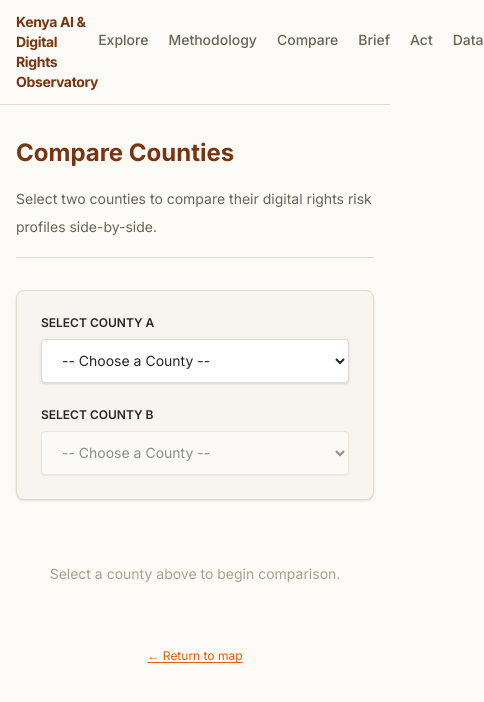
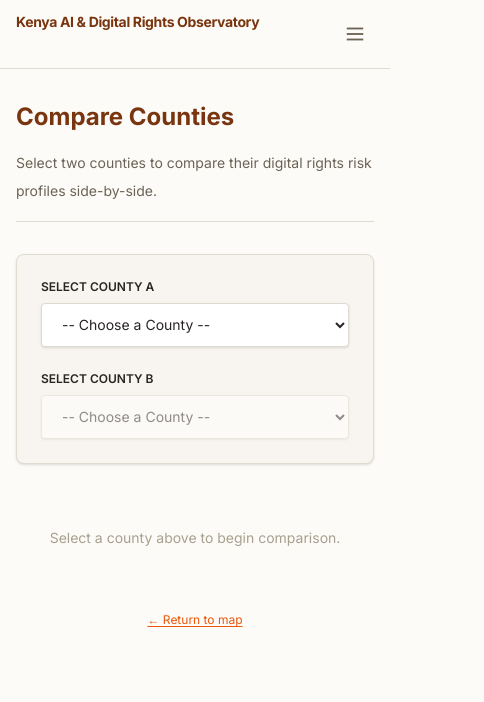
Before and after one commit to geraldkombo/kenya-ai-rights-observatory, a Next.js app: page /kenya-ai-rights-observatory/compare in a window 390 px wide. Shown: the top 702 px of the page, 484 px wide, since content can reach past the window. Built offline with nearby package versions, Linux system fonts and the light colour scheme.

Commit message:
Compare: replace radar charts with bar comparison; Header: mobile hamburger menu

```diff
--- a/src/app/compare/page.tsx
+++ b/src/app/compare/page.tsx
@@ -5,7 +5,7 @@ import Link from "next/link";
 import { counties, indicators } from "@/lib/data";
 import { computeDRRS, getDRRSBadgeClass } from "@/lib/scoring";
 import { NEIGHBORS } from "@/lib/neighbors";
-import RadarChart from "@/components/RadarChart";
+import BarCompare from "@/components/BarCompare";
 
 function useStats(countyId: string) {
   return useMemo(() => {
@@ -109,20 +109,17 @@ export default function ComparePage() {
 
       {selA && selB && statsA && statsB && (
         <div className="mt-8 space-y-8">
-          <section className="flex flex-col items-center gap-8 md:flex-row md:items-start md:justify-center" aria-label="Radar chart comparison">
-            <div className="flex flex-col items-center gap-2">
-              <span className="text-sm font-bold text-brand-brown">{selA.name}</span>
-              <RadarChart
-                scores={DIMENSIONS.map((d) => ({ label: d.shortLabel, value: statsA.score[d.key] }))}
-                size={220}
-              />
-            </div>
-            <div className="flex flex-col items-center gap-2">
-              <span className="text-sm font-bold text-brand-orange">{selB.name}</span>
-              <RadarChart
-                scores={DIMENSIONS.map((d) => ({ label: d.shortLabel, value: statsB.score[d.key] }))}
-                size={220}
-              />
+          <section className="rounded-lg border border-brand-border bg-white p-4 shadow-sm sm:p-6" aria-label="Score comparison">
+            <h3 className="mb-4 text-sm font-bold text-brand-dark">Score Comparison</h3>
+            <BarCompare
+              countyA={selA.name}
+              countyB={selB.name}
+              scoresA={statsA.score}
+              scoresB={statsB.score}
+            />
+            <div className="mt-4 flex items-center gap-4 text-xs text-brand-muted">
+              <span className="flex items-center gap-1"><span className="inline-block h-3 w-3 rounded bg-brand-brown" /> {selA.name}</span>
+              <span className="flex items-center gap-1"><span className="inline-block h-3 w-3 rounded bg-brand-orange" /> {selB.name}</span>
             </div>
           </section>
 
--- /dev/null
+++ b/src/components/BarCompare.tsx
@@ -0,0 +1,78 @@
+"use client";
+
+interface DRSScore {
+  drrs: number;
+  surveillance: number;
+  internetHealth: number;
+  dataPrivacy: number;
+  biometric: number;
+  platformImpact: number;
+}
+
+interface BarCompareProps {
+  countyA: string;
+  countyB: string;
+  scoresA: DRSScore;
+  scoresB: DRSScore;
+}
+
+type DimKey = "surveillance" | "internetHealth" | "dataPrivacy" | "biometric" | "platformImpact";
+const DIMS: { key: DimKey; label: string }[] = [
+  { key: "surveillance", label: "Surveillance" },
+  { key: "internetHealth", label: "Internet health" },
+  { key: "dataPrivacy", label: "Data privacy" },
+  { key: "biometric", label: "Biometric" },
+  { key: "platformImpact", label: "Platform impact" },
+];
+
+export default function BarCompare({ countyA, countyB, scoresA, scoresB }: BarCompareProps) {
+  return (
+    <div className="w-full space-y-4">
+      {DIMS.map(({ key, label }) => {
+        const a = scoresA[key] ?? 0;
+        const b = scoresB[key] ?? 0;
+        const higher = a > b ? "A" : b > a ? "B" : null;
+        return (
+          <div key={key}>
+            <div className="mb-1 flex justify-between text-xs text-brand-stone">
+              <span className="font-semibold">{label}</span>
+              <span className="font-mono tabular-nums">{a}% vs {b}%</span>
+            </div>
+            <div className="relative h-8 w-full">
+              <div className="absolute inset-0 flex items-center gap-0.5">
+                <div className="h-full flex-1 rounded-l bg-brand-border" />
+                <div className="h-full flex-1 rounded-r bg-brand-border" />
+              </div>
+              <div className="relative flex h-full items-center gap-0.5">
+                <div className="h-full flex-1" style={{ position: "relative" }}>
+                  <div
+                    className="absolute bottom-0 left-0 rounded-l transition-all duration-500"
+                    style={{
+                      height: `${Math.max(a, 4)}%`,
+                      width: "100%",
+                      backgroundColor: higher === "A" ? "#78350F" : "#A8A08F",
+                    }}
+                  />
+                </div>
+                <div className="h-full flex-1" style={{ position: "relative" }}>
+                  <div
+                    className="absolute bottom-0 right-0 rounded-r transition-all duration-500"
+                    style={{
+                      height: `${Math.max(b, 4)}%`,
+                      width: "100%",
+                      backgroundColor: higher === "B" ? "#EA580C" : "#A8A08F",
+                    }}
+                  />
+                </div>
+              </div>
+            </div>
+            <div className="mt-0.5 flex justify-between text-[10px] text-brand-muted">
+              <span>{countyA}</span>
+              <span>{countyB}</span>
+            </div>
+          </div>
+        );
+      })}
+    </div>
+  );
+}
--- a/src/components/Header.tsx
+++ b/src/components/Header.tsx
@@ -1,33 +1,56 @@
+"use client";
+
 import Link from "next/link";
+import { useState } from "react";
 
 export default function Header() {
+  const [open, setOpen] = useState(false);
+
   return (
     <header className="sticky top-0 z-50 border-b border-brand-border bg-brand-cream/95 backdrop-blur-sm print:hidden">
       <div className="mx-auto flex max-w-7xl items-center justify-between px-4 py-3 sm:px-6">
         <Link href="/" className="min-h-[44px] text-sm font-bold tracking-tight text-brand-brown no-underline transition-colors hover:text-brand-accent">
           Kenya AI &amp; Digital Rights Observatory
         </Link>
-        <nav className="flex items-center gap-5 text-sm font-medium text-brand-stone" aria-label="Main navigation">
-          <Link href="/explore" className="min-h-[44px] transition-colors hover:text-brand-dark">
-            Explore
-          </Link>
-          <Link href="/method" className="min-h-[44px] transition-colors hover:text-brand-dark">
-            Methodology
-          </Link>
-          <Link href="/compare" className="min-h-[44px] transition-colors hover:text-brand-dark">
-            Compare
-          </Link>
-          <Link href="/brief?id=47" className="min-h-[44px] transition-colors hover:text-brand-dark">
-            Brief
-          </Link>
-          <Link href="/advocacy" className="min-h-[44px] transition-colors hover:text-brand-dark">
-            Act
-          </Link>
-          <Link href="/dua" className="min-h-[44px] transition-colors hover:text-brand-dark">
-            Data
-          </Link>
+
+        {/* Desktop nav */}
+        <nav className="hidden items-center gap-5 text-sm font-medium text-brand-stone sm:flex" aria-label="Main navigation">
+          <Link href="/explore" className="min-h-[44px] transition-colors hover:text-brand-dark">Explore</Link>
+          <Link href="/method" className="min-h-[44px] transition-colors hover:text-brand-dark">Methodology</Link>
+          <Link href="/compare" className="min-h-[44px] transition-colors hover:text-brand-dark">Compare</Link>
+          <Link href="/brief?id=47" className="min-h-[44px] transition-colors hover:text-brand-dark">Brief</Link>
+          <Link href="/advocacy" className="min-h-[44px] transition-colors hover:text-brand-dark">Act</Link>
+          <Link href="/dua" className="min-h-[44px] transition-colors hover:text-brand-dark">Data</Link>
         </nav>
+
+        {/* Mobile hamburger */}
+        <button
+          onClick={() => setOpen(!open)}
+          className="min-h-[44px] inline-flex items-center justify-center rounded p-2 text-brand-stone transition-colors hover:bg-brand-bg sm:hidden"
+          aria-label={open ? "Close menu" : "Open menu"}
+          aria-expanded={open}
+        >
+          {open ? (
+            <svg xmlns="http://www.w3.org/2000/svg" width="22" height="22" viewBox="0 0 24 24" fill="none" stroke="currentColor" strokeWidth="2"><line x1="18" y1="6" x2="6" y2="18"/><line x1="6" y1="6" x2="18" y2="18"/></svg>
+          ) : (
+            <svg xmlns="http://www.w3.org/2000/svg" width="22" height="22" viewBox="0 0 24 24" fill="none" stroke="currentColor" strokeWidth="2"><line x1="3" y1="6" x2="21" y2="6"/><line x1="3" y1="12" x2="21" y2="12"/><line x1="3" y1="18" x2="21" y2="18"/></svg>
+          )}
+        </button>
       </div>
+
+      {/* Mobile menu */}
+      {open && (
+        <nav className="border-t border-brand-border bg-brand-cream px-4 pb-4 pt-2 text-sm font-medium text-brand-stone sm:hidden" aria-label="Mobile navigation">
+          <div className="flex flex-col gap-1">
+            <Link href="/explore" onClick={() => setOpen(false)} className="min-h-[44px] flex items-center rounded px-3 transition-colors hover:bg-brand-bg hover:text-brand-dark">Explore</Link>
+            <Link href="/method" onClick={() => setOpen(false)} className="min-h-[44px] flex items-center rounded px-3 transition-colors hover:bg-brand-bg hover:text-brand-dark">Methodology</Link>
+            <Link href="/compare" onClick={() => setOpen(false)} className="min-h-[44px] flex items-center rounded px-3 transition-colors hover:bg-brand-bg hover:text-brand-dark">Compare</Link>
+            <Link href="/brief?id=47" onClick={() => setOpen(false)} className="min-h-[44px] flex items-center rounded px-3 transition-colors hover:bg-brand-bg hover:text-brand-dark">Brief</Link>
+            <Link href="/advocacy" onClick={() => setOpen(false)} className="min-h-[44px] flex items-center rounded px-3 transition-colors hover:bg-brand-bg hover:text-brand-dark">Act</Link>
+            <Link href="/dua" onClick={() => setOpen(false)} className="min-h-[44px] flex items-center rounded px-3 transition-colors hover:bg-brand-bg hover:text-brand-dark">Data</Link>
+          </div>
+        </nav>
+      )}
     </header>
   );
 }
```
